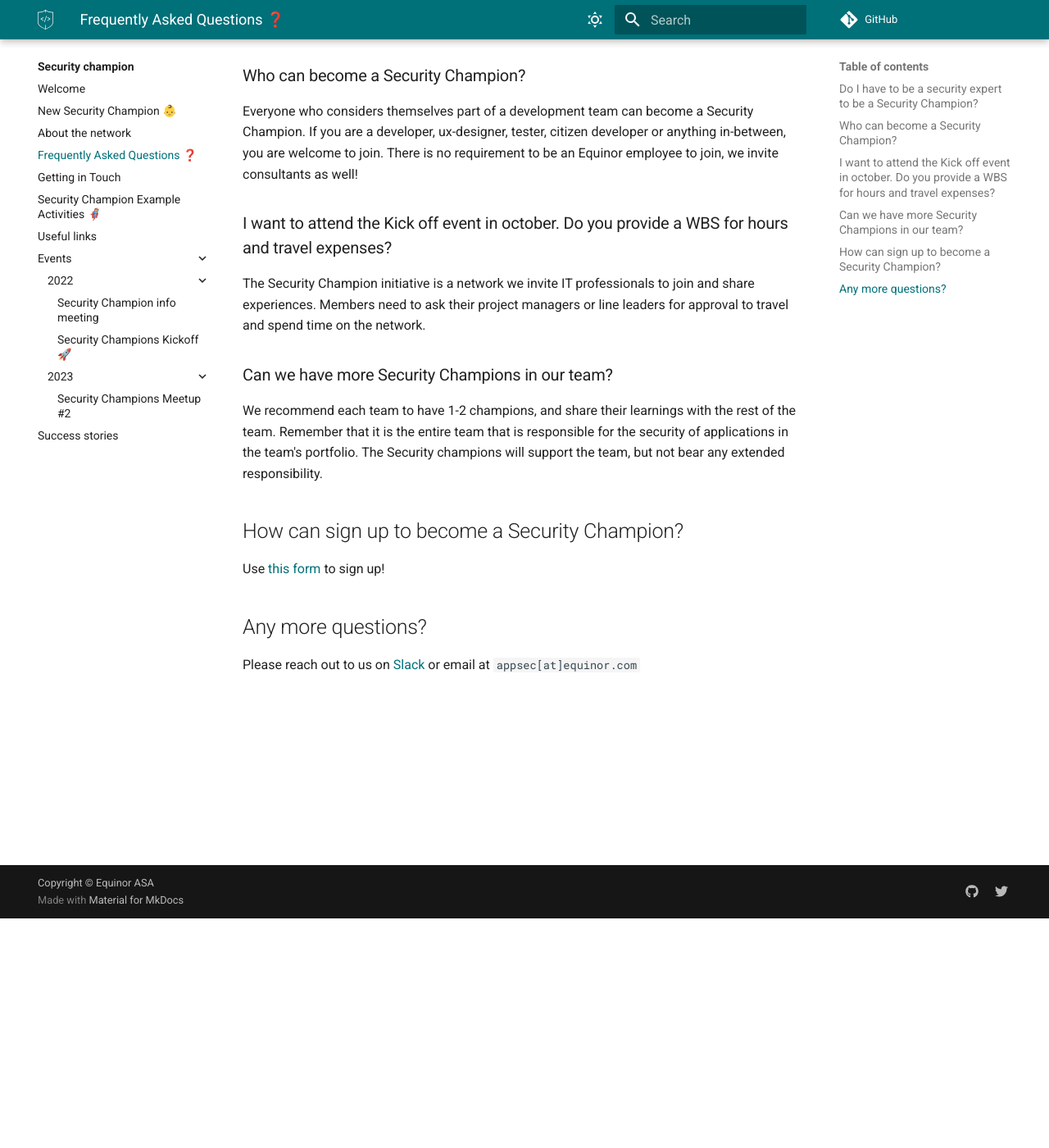
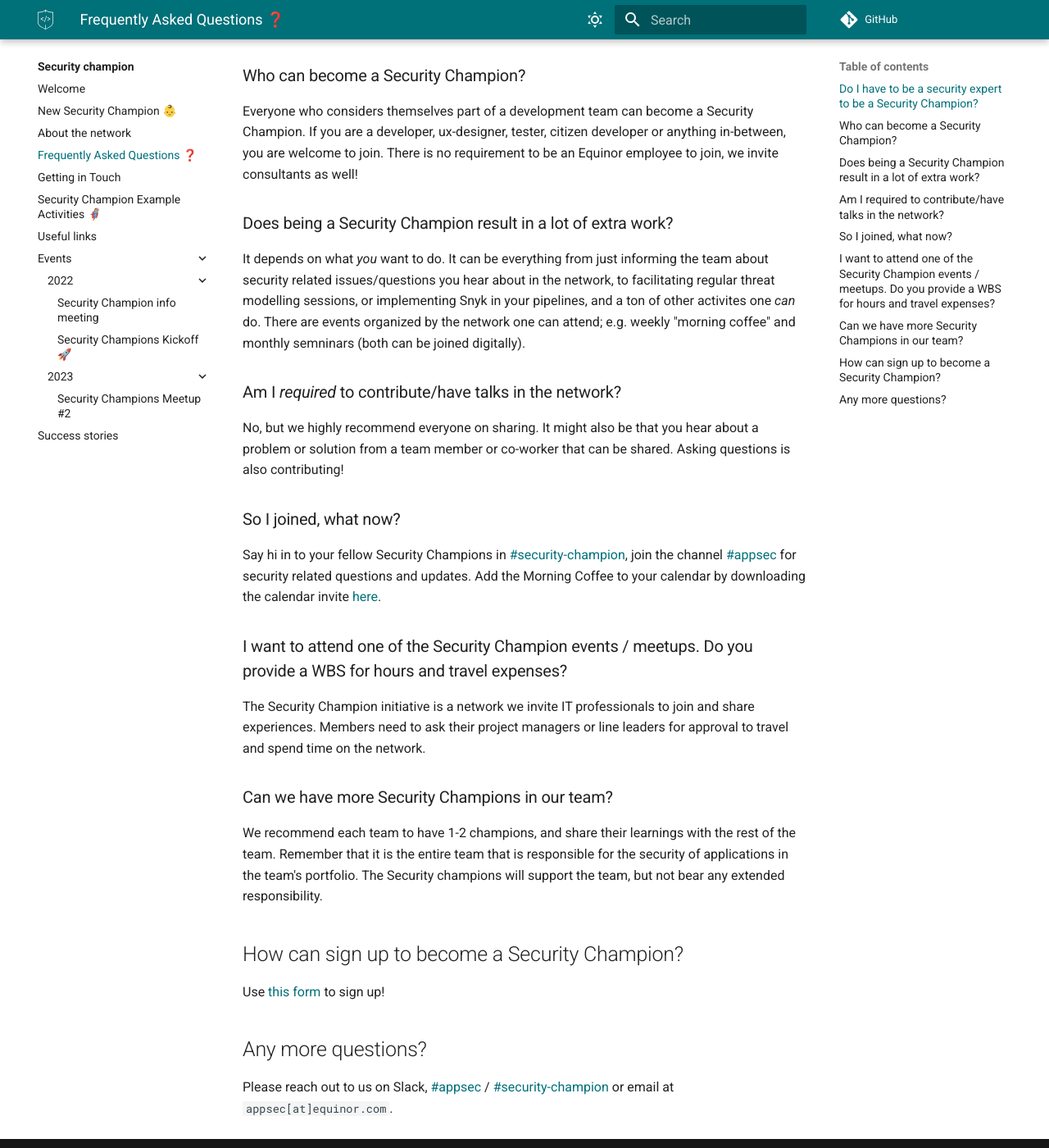
Before and after one commit to equinor/appsec, an MkDocs documentation site: the page built from docs/security-champion/faq.md, in a window 1280 px wide and 1400 px high, scrolled down 280 px. Shown: the whole window at 82% size. Built offline with MkDocs 1.6.1 and Material for MkDocs 9.7.7, drawn with Linux system fonts in a browser that asks for light colours; some web fonts are replaced; comment, search, counter and statistics services are not loaded.

Commit message:
docs(security champion): update faq.md (#100)
Co-authored-by: Andrea Brambilla <1792970+andreabrambilla@users.noreply.github.com>

```diff
--- a/docs/security-champion/faq.md
+++ b/docs/security-champion/faq.md
@@ -6,7 +6,17 @@
 ### Who can become a Security Champion?
 Everyone who considers themselves part of a development team can become a Security Champion. If you are a developer, ux-designer, tester, citizen developer or anything in-between, you are welcome to join. There is no requirement to be an Equinor employee to join, we invite consultants as well!
 
-### I want to attend the Kick off event in october. Do you provide a WBS for hours and travel expenses?
+### Does being a Security Champion result in a lot of extra work?
+It depends on what _you_ want to do. It can be everything from just informing the team about security related issues/questions you hear about in the network, to facilitating regular threat modelling sessions, or implementing Snyk in your pipelines, and a ton of other activites one _can_ do. There are events organized by the network one can attend; e.g. weekly "morning coffee" and monthly semninars (both can be joined digitally).
+
+### Am I _required_ to contribute/have talks in the network?
+No, but we highly recommend everyone on sharing. It might also be that you hear about a problem or solution from a team member or co-worker that can be shared. Asking questions is also contributing!
+
+### So I joined, what now?
+Say hi in to your fellow Security Champions in [#security-champion](https://equinor.slack.com/archives/C036HGPBJ04), join the channel [#appsec](https://app.slack.com/client/T02JL00JU/CMM6FSW5V) for security related questions and updates.
+Add the Morning Coffee to your calendar by downloading the calendar invite [here](https://statoilsrm.sharepoint.com/sites/securitychampion9).
+
+### I want to attend one of the Security Champion events / meetups. Do you provide a WBS for hours and travel expenses?
 The Security Champion initiative is a network we invite IT professionals to join and share experiences. Members need to ask their project managers or line leaders for approval to travel and spend time on the network.
 
 ### Can we have more Security Champions in our team?
@@ -16,4 +26,4 @@
 Use [this form](https://forms.office.com/r/3C2vwEh2i0) to sign up!
 
 ## Any more questions?
-Please reach out to us on [Slack](https://app.slack.com/client/T02JL00JU/CMM6FSW5V) or email at ``appsec[at]equinor.com``
+Please reach out to us on Slack, [#appsec](https://app.slack.com/client/T02JL00JU/CMM6FSW5V) / [#security-champion](https://equinor.slack.com/archives/C036HGPBJ04) or email at ``appsec[at]equinor.com``.
```
